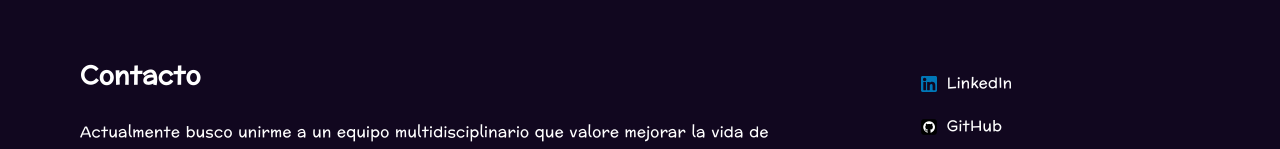
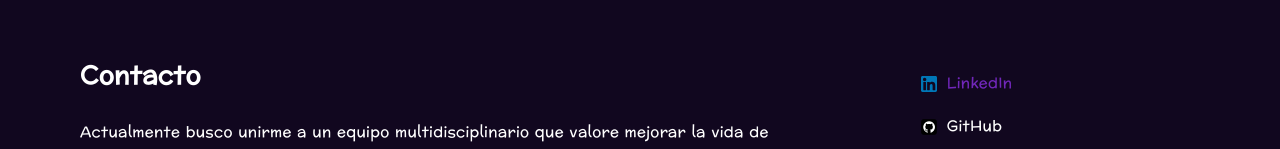
Before and after one commit to PacoZ2024/portafolio, a React (Vite) app: page /#/ in a window 1280 px wide. In both pictures the pointer is over the link "LinkedIn". Shown: the part 621-770 px from the top of the page. Built offline with nearby package versions, Linux system fonts and the light colour scheme.

Commit message:
fix(Footer): Se cambian los estilos a los vinculos del footer cuando pasan el cursor sobre de ellos.

```diff
--- a/src/components/Footer/Footer.css
+++ b/src/components/Footer/Footer.css
@@ -42,6 +42,10 @@
   column-gap: 10px;
   font-size: 15px;
   line-height: 27px;
+}
+
+.footer__column-link:hover {
+  color: #7127ba;
 }
 
 .footer__social-icon {
```
